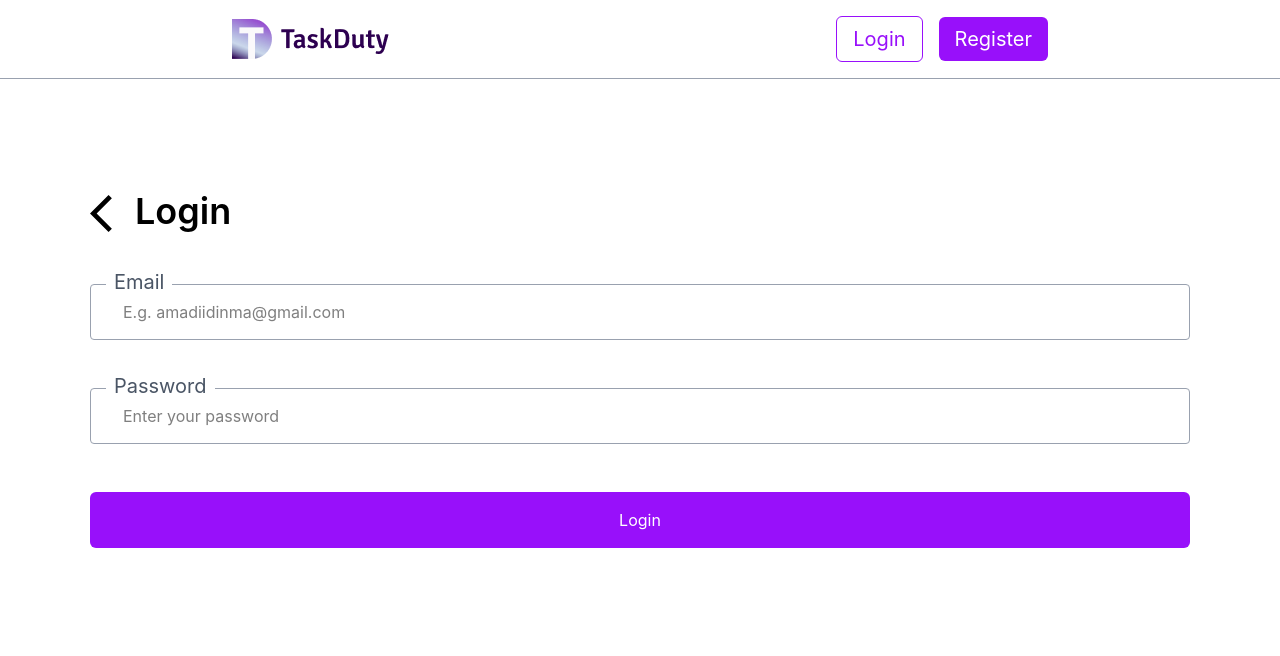
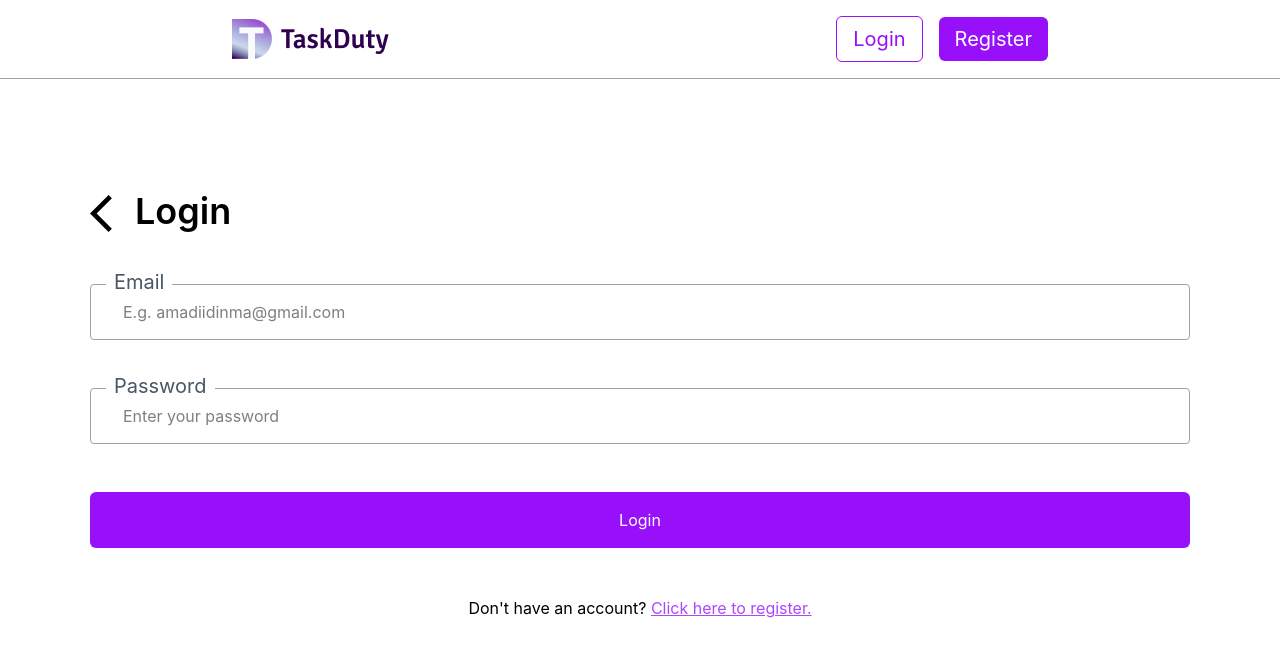
Before and after one commit to charles-uix/task-duty, a React (Vite) app: page /login in a window 1280 px wide. Shown: the top 656 px of the page. Built offline with nearby package versions, Linux system fonts and the light colour scheme.

Commit message:
updated task

```diff
--- a/src/Pages/Login.jsx
+++ b/src/Pages/Login.jsx
@@ -49,7 +49,7 @@ export default function Login() {
   return (
     <Layout>
       <Loader loading={loading} />
-      {error && <p>{error}</p>}
+      {/* {error && <p>{error}</p>} */}
       <form
         className="flex flex-col justify-center items-center gap-12 container mx-auto"
         onSubmit={handleSubmit}
@@ -100,6 +100,8 @@ export default function Login() {
         >
           Login
         </button>
+
+        <p>Don't have an account? <Link to='/register' className="text-purple-500 underline">Click here to register.</Link></p>
       </form>
     </Layout>
   );
```
